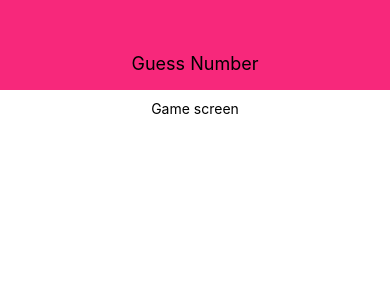
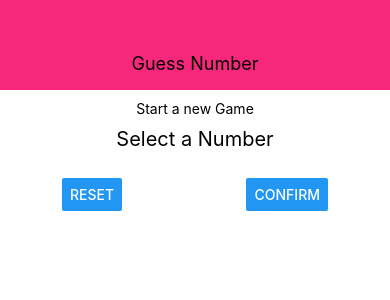
Before and after one commit to MiyuruCG/ReacctNative-2ndApp, a React Native app: screen / in a window 390 px wide. Shown: the top 300 px of the page. Built offline with nearby package versions, Linux system fonts and the light colour scheme.

Commit message:
styling the game screen

```diff
--- a/screen/StartGameScreen.js
+++ b/screen/StartGameScreen.js
@@ -1,10 +1,18 @@
 import React from "react";
-import { View, StyleSheet, Text } from "react-native";
+import { View, StyleSheet, Text, TextInput, Button } from "react-native";
 
 const StartGameScreen = (props) => {
   return (
     <View style={styles.screen}>
-      <Text>Game screen</Text>
+      <Text>Start a new Game</Text>
+      <View style={styles.inputContainer}>
+        <Text style={styles.title}>Select a Number</Text>
+        <TextInput />
+        <View style={styles.buttonsContainer}>
+          <Button title="Reset" onPress={() => {}} />
+          <Button title="Confirm" onPress={() => {}} />
+        </View>
+      </View>
     </View>
   );
 };
@@ -15,6 +23,21 @@
     padding: 10,
     alignItems: "center",
   },
+  title: {
+    fontSize: 20,
+    marginVertical: 10,
+  },
+  inputContainer: {
+    width: 300,
+    maxWidth: "80%",
+    alignItems: "center",
+  },
+  buttonsContainer: {
+    flexDirection: "row",
+    width: "100%",
+    justifyContent: "space-between",
+    paddingHorizontal: 15,
+  },
 });
 
 export default StartGameScreen;
```
